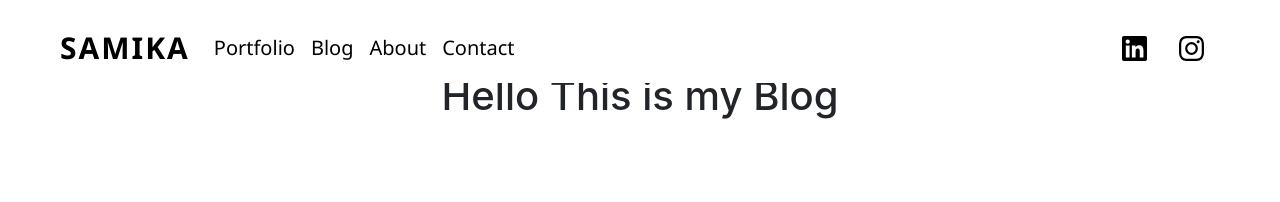
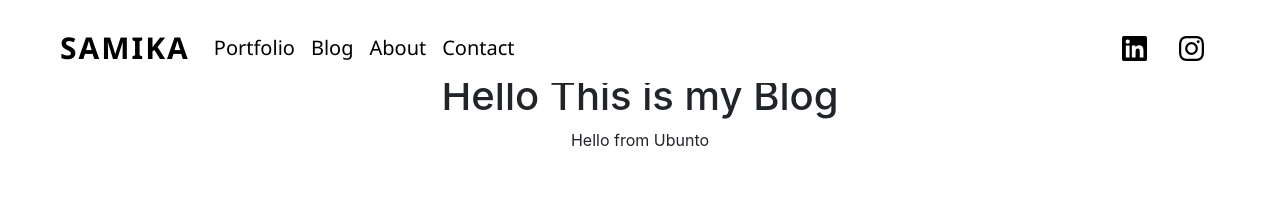
Before and after one commit to Avi-Agarwal/samikaPortfolio, a React (Create React App) app: page /blog in a window 1280 px wide. Shown: the top 202 px of the page. Built offline with nearby package versions, Linux system fonts and the light colour scheme.

Commit message:
Ubunto Test

```diff
--- a/src/pages/Blog.js
+++ b/src/pages/Blog.js
@@ -9,9 +9,14 @@ const Blog = (props) => {
     // );
 
     return (
-        <h1>
-            {tstText}
-        </h1>
+        <div>
+            <h1>
+                {tstText}
+            </h1>
+            <p>
+                Hello from Ubunto
+            </p>
+        </div>
     );
 }
 
```
